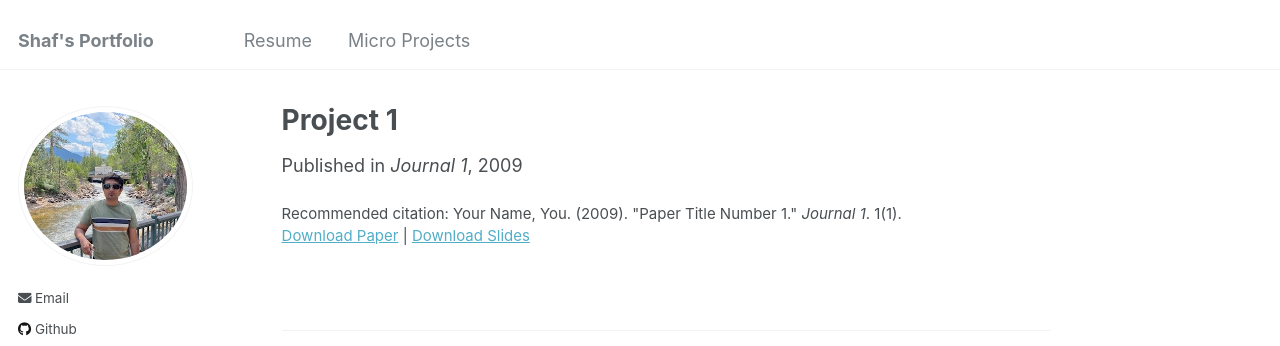
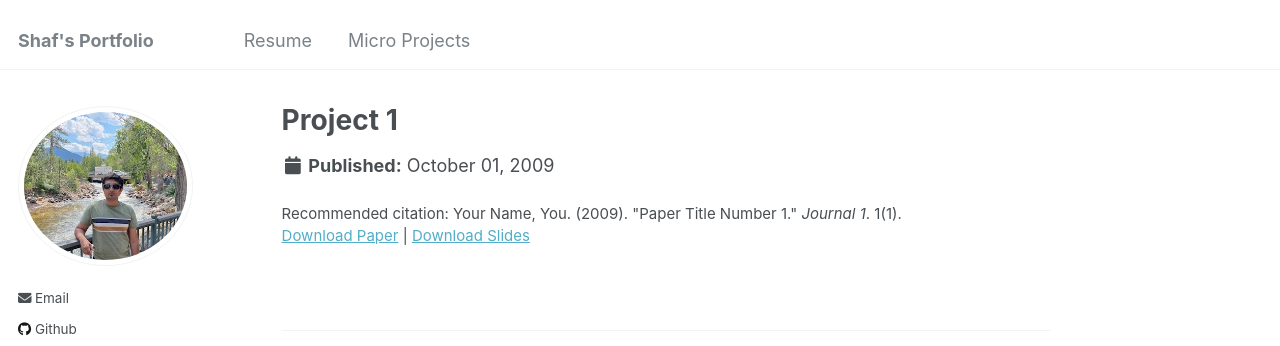
Before and after one commit to shafmalik/shaf.malik.github.io, a Jekyll site: the page built from _publications/2009-10-01-paper-title-number-1.md, in a window 1280 px wide. Shown: the top 346 px of the page. Built offline with Jekyll 4.4.1, drawn with Linux system fonts in a browser that asks for light colours.

Commit message:
Update 2009-10-01-paper-title-number-1.md

```diff
--- a/_publications/2009-10-01-paper-title-number-1.md
+++ b/_publications/2009-10-01-paper-title-number-1.md
@@ -2,8 +2,6 @@
 title: "Project 1"
 collection: Micro Project
 excerpt: 'This paper is about the number 1. The number 2 is left for future work.'
-date: 2009-10-01
-venue: 'Journal 1'
 slidesurl: 'http://academicpages.github.io/files/slides1.pdf'
 paperurl: 'http://academicpages.github.io/files/paper1.pdf'
 citation: 'Your Name, You. (2009). &quot;Paper Title Number 1.&quot; <i>Journal 1</i>. 1(1).'
```
